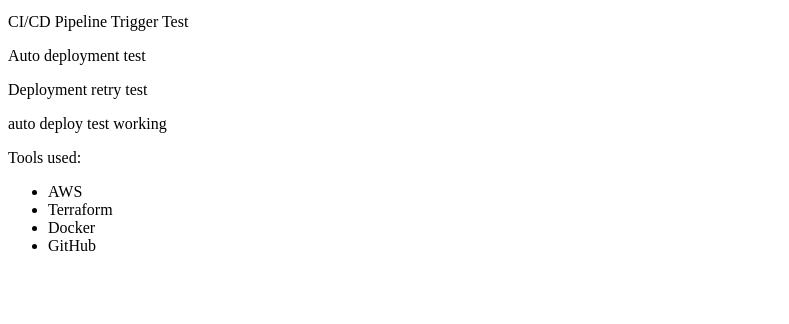
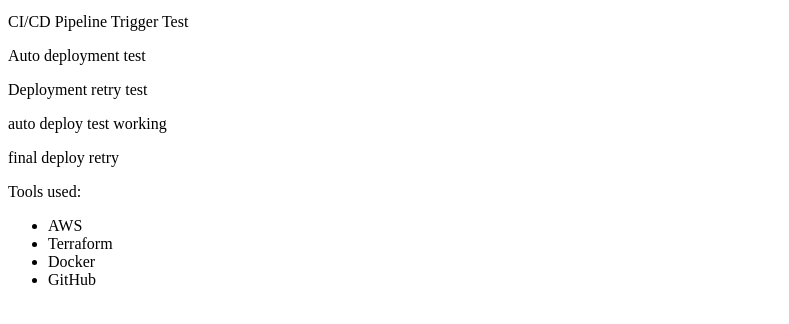
Before and after one commit to Roman-ab/-devops-docker-app, a plain HTML site: page index.html in a window 1280 px wide. Shown: the part 102-426 px from the top of the page, without its empty margins (0-789 px from the left). Drawn offline with Linux system fonts and the light colour scheme.

Commit message:
Update index.html

```diff
--- a/index.html
+++ b/index.html
@@ -10,6 +10,7 @@
     <p>Auto deployment test</p>
     <p>Deployment retry test</p>
     <p>auto deploy test working</p>
+    <p>final deploy retry</p>
     <p>Tools used:</p>
     <ul>
         <li>AWS</li>
```
